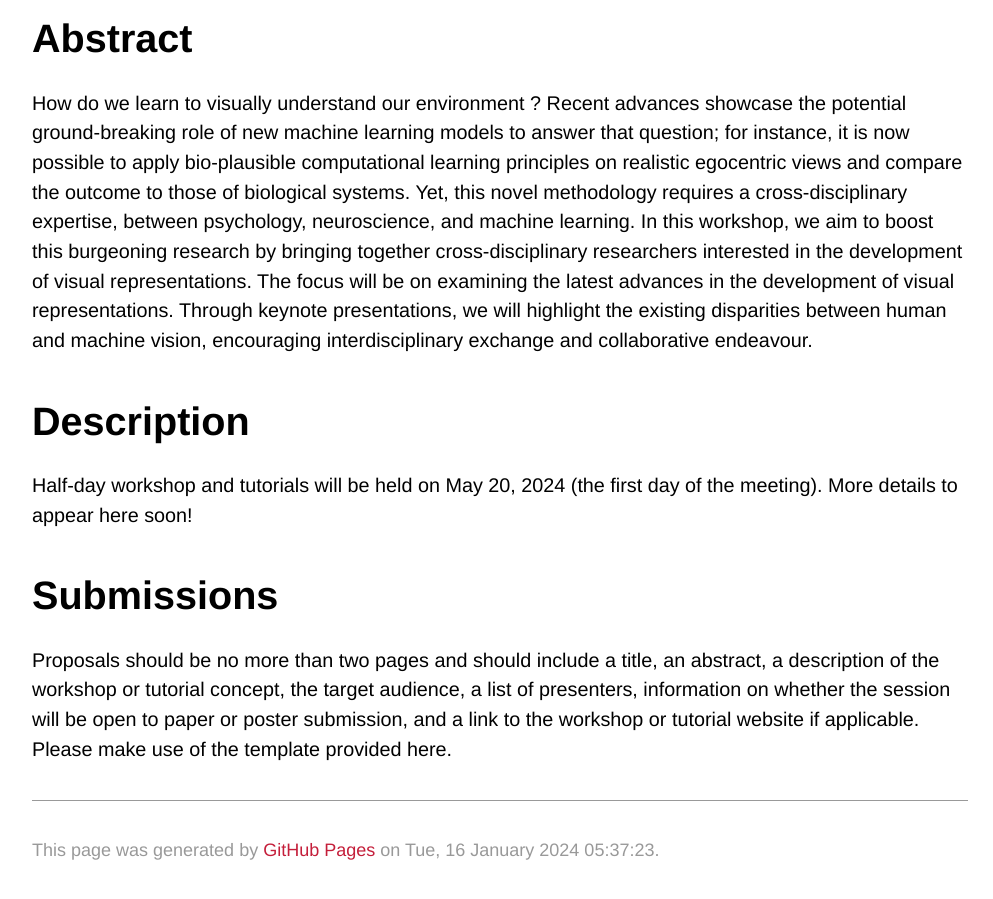
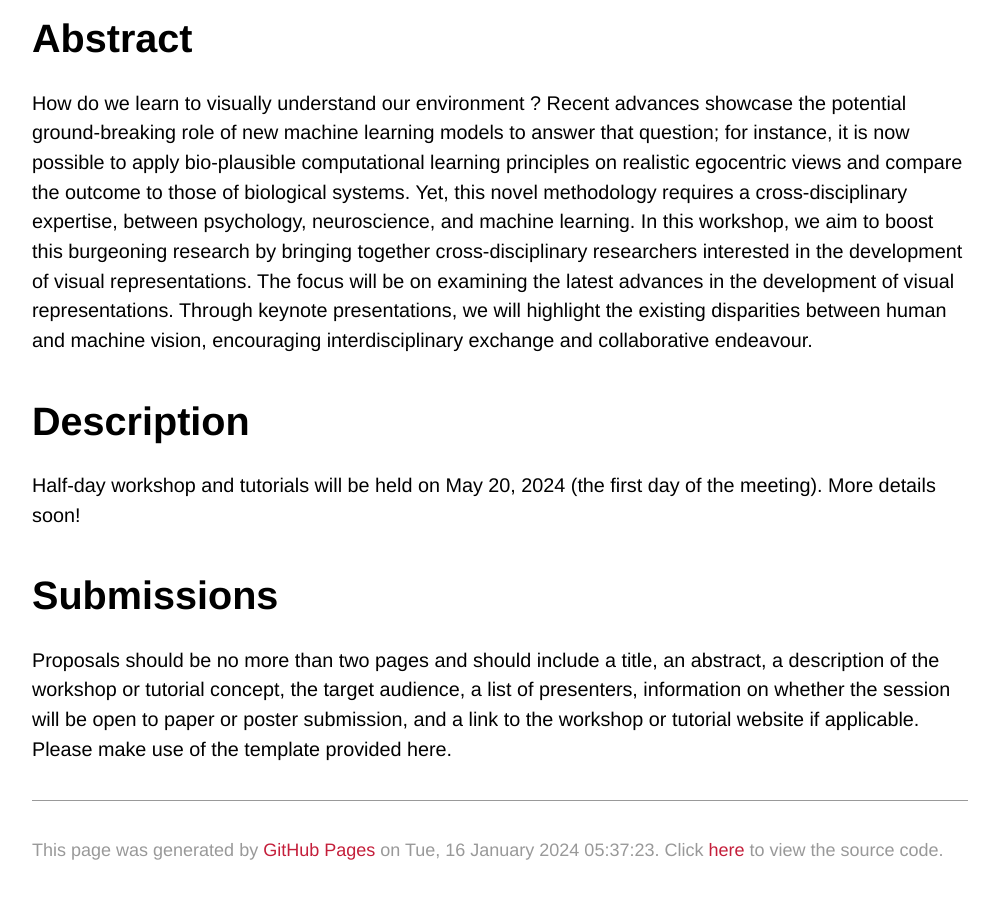
Before and after one commit to ICDL-DVRHM/icdl-dvrhm.github.io, a Jekyll site: the page built from index.md, in a window 1280 px wide and 900 px high, scrolled down 754 px. Shown: the whole window, without its empty margins (140-1133 px from the left). Built offline with Jekyll 4.4.1, drawn with Linux system fonts in a browser that asks for light colours; some web fonts are replaced.

Commit message:
add source

```diff
--- a/_config.yml
+++ b/_config.yml
@@ -1,6 +1,5 @@
 title: Development of Visual Representations in Humans + Machines
 description: DVRHM Workshop @ ICDL 2024
-# description: Workshop @ [ICDL 2024](https://www.icdl.com/conferences/dir2024)
 
 timezone: US/Eastern
 
@@ -14,6 +13,9 @@ navigation:
 
 markdown: kramdown
 
+github:
+  repository: https://github.com/ICDL-DVRHM/icdl-dvrhm.github.io
+
 kramdown:
   parse_span_html: true
   parse_block_html: true
--- a/_layouts/default.html
+++ b/_layouts/default.html
@@ -40,7 +40,7 @@
 
       <footer class="site-footer">
         <span class="site-footer-credits">This page was generated by <a href="https://pages.github.com">GitHub Pages</a>
-          on {{ site.time | date: '%a, %d %B %Y %H:%M:%S'}}.
+          on {{ site.time | date: '%a, %d %B %Y %H:%M:%S'}}. Click <a href="https://github.com/{{ site.github.repository }}">here</a> to view the source code.
         </span>
       </footer>
     </main>
--- a/index.md
+++ b/index.md
@@ -14,7 +14,7 @@ How do we learn to visually understand our environment ? Recent advances showcas
 
 # Description
 
-Half-day workshop and tutorials will be held on May 20, 2024 (the first day of the meeting). More details to appear here soon!
+Half-day workshop and tutorials will be held on May 20, 2024 (the first day of the meeting). More details soon!
 
 # Submissions
 
```
